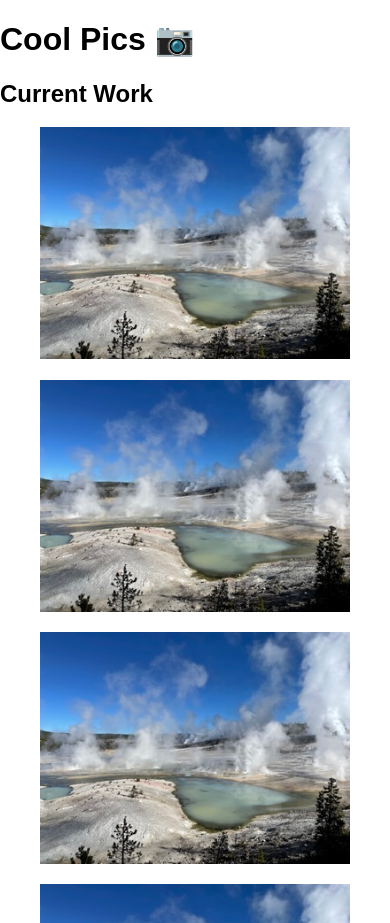
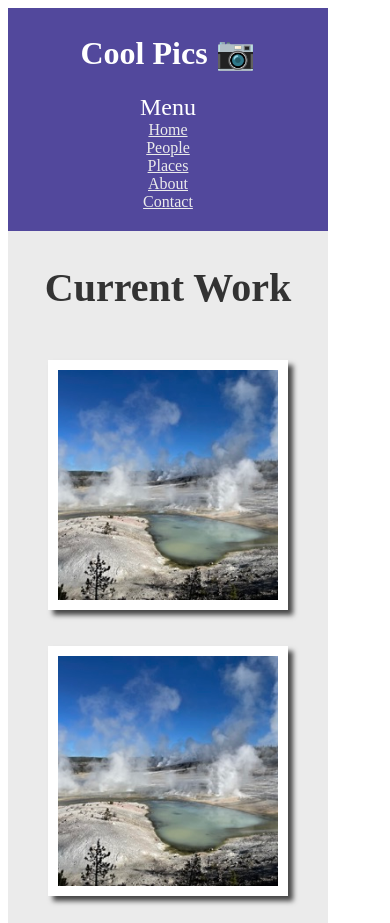
Before and after one commit to ylim1699/wdd131, a plain HTML site: page coolpics/index.html in a window 390 px wide. Shown: the top 923 px of the page. Drawn offline with nearby package versions, Linux system fonts and the light colour scheme; a web font is replaced by a local one.

Commit message:
finished the mobile version of coolpics

```diff
--- a/coolpics/coolpics.css
+++ b/coolpics/coolpics.css
@@ -1,13 +1,72 @@
+@import url("https://fonts.googleapis.com/css2?family=family=Mooli&display=swap");
+:root {
+--primary-color: #52489c;
+--secondary-color: #59c3c3;
+--accent-color: #f45b69;
+--text-dark: #333;
+--text-light: #ebebeb;
+--primary-font: Arial, Helvetica,sans-serif;
+--secondary-font: Mooli, san-serif;
+}
+
 * {
     box-sizing: border-box;
+}
 
+.wrapper {
+    max-width: 320px;
+    background-color: var(--text-light);
+}
+
+body {
+    font-family: var(--primary-font);
+}
+
+header {
+    text-align: center;
+    color: white;
+    font-family: var(--secondary-font);
+    background-color: var(--primary-color);
+    padding-top: 5px;
+    padding-bottom: 20px;
+}
+
+button {
+    all: unset;
+    font-size: 1.5rem;
+}
+
+h2 {
+    font-size: 2.5rem;
+    text-align: center;
+    font-family: var(--secondary-font);
+    color: var(--text-dark);
+}
+
+footer{
+    background-color: var(--primary-color);
+    color: white;
+    padding: 5%;
+}
+
+a {
+    display: flex;
+    flex-direction: column;
+    color: var(--text-light);
+}
+
+.gallery {
+    display: flex;
+    flex-direction: column;
+    align-items: center;
 }
 
 img {
+    background-color: white;
     max-width: 100%;
-    height:auto;
+    height: 250px;
+    width: 250px;
+    padding: 10px;
+    box-shadow: 5px 5px 5px rgba(0, 0, 0, 0.7);
+    object-fit: cover;
 }
-
-body {
-    font-family: Arial, Helvetica, sans-serif;
-}
--- a/coolpics/index.html
+++ b/coolpics/index.html
@@ -5,22 +5,24 @@
     <meta name="viewport" content="width=device-width, initial-scale=1.0">
     <meta name="author" content="Yujin Lim">
     <meta name="description" content="Cool pics assignment">
+
     <script src="coolpics.js" defer></script>
-
-    <link rel="stylesheet" href="https://cdnjs.cloudflare.com/ajax/libs/normalize/8.0.1/normalize.min.css">
     <link rel="stylesheet" href="coolpics.css">
 
     <title>Cool Pics</title>
 </head>
 <body>
+    <div class="wrapper">
         <header>
             <h1>Cool Pics 📷</h1>
+            <button>Menu</button>
+
             <nav>
-            <a href=""></a>
-            <a href=""></a>
-            <a href=""></a>
-            <a href=""></a>
-            <a href=""></a>
+                <a href="">Home</a>
+                <a href="">People</a>
+                <a href="">Places</a>
+                <a href="">About</a>
+                <a href="">Contact</a>
             </nav>
         </header>
         <main>
@@ -67,5 +69,7 @@
         <footer>
             ©2025 Not a real site 😀
         </footer>
+    </div>
 </body>
 </html>
+<!-- https://ylim1699.github.io/wdd131/coolpics/index.html -->
```
Lines whose indentation alone changed are shown as unchanged.
